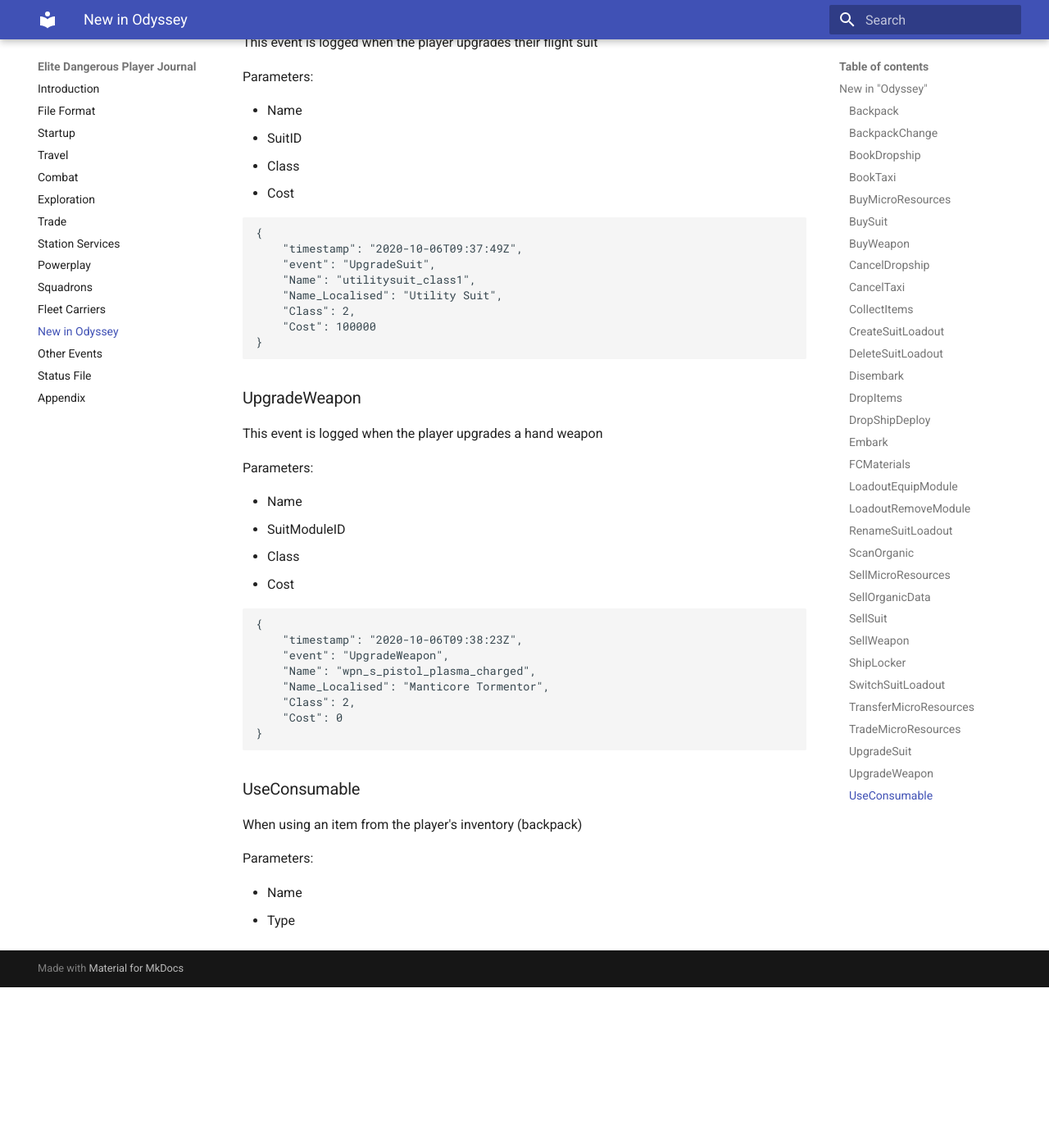
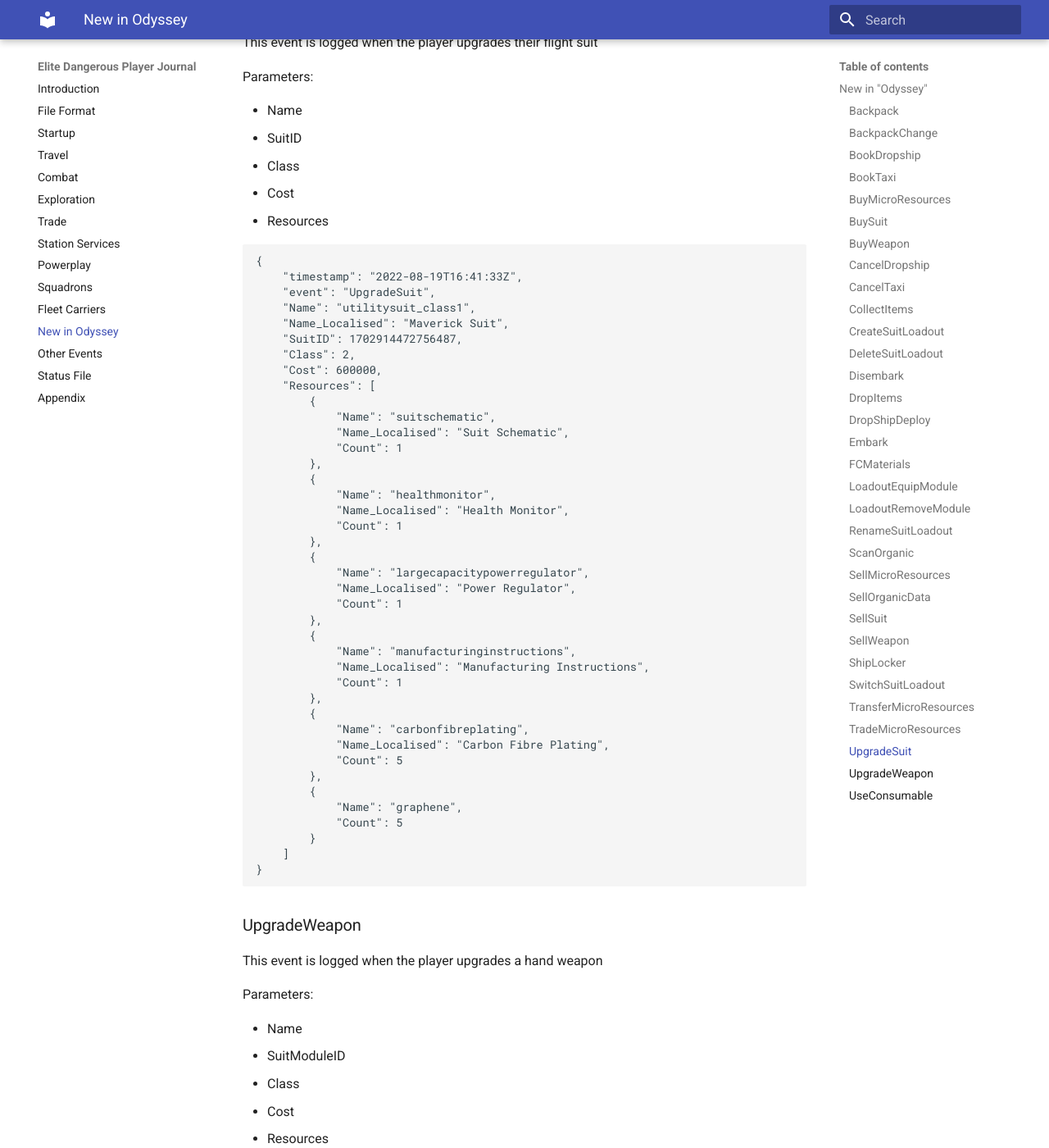
Before and after one commit to Lombra/elite-api-docs, an MkDocs documentation site: the page built from docs/New in Odyssey.md, in a window 1280 px wide and 1400 px high, scrolled down 15156 px. Shown: the whole window at 82% size. Built offline with MkDocs 1.6.1 and Material for MkDocs 9.7.7, drawn with Linux system fonts in a browser that asks for light colours; before the commit the page ends 16360 px from its top, so only the background shows below that; some of the changed text lies outside the part shown.

Commit message:
Parse journal manual v36

````diff
--- a/docs/New in Odyssey.md
+++ b/docs/New in Odyssey.md
@@ -657,16 +657,49 @@
 - SuitID
 - Class
 - Cost
+- Resources
 
 
 ```
 {
-	"timestamp": "2020-10-06T09:37:49Z",
+	"timestamp": "2022-08-19T16:41:33Z",
 	"event": "UpgradeSuit",
 	"Name": "utilitysuit_class1",
-	"Name_Localised": "Utility Suit",
+	"Name_Localised": "Maverick Suit",
+	"SuitID": 1702914472756487,
 	"Class": 2,
-	"Cost": 100000
+	"Cost": 600000,
+	"Resources": [
+		{
+			"Name": "suitschematic",
+			"Name_Localised": "Suit Schematic",
+			"Count": 1
+		},
+		{
+			"Name": "healthmonitor",
+			"Name_Localised": "Health Monitor",
+			"Count": 1
+		},
+		{
+			"Name": "largecapacitypowerregulator",
+			"Name_Localised": "Power Regulator",
+			"Count": 1
+		},
+		{
+			"Name": "manufacturinginstructions",
+			"Name_Localised": "Manufacturing Instructions",
+			"Count": 1
+		},
+		{
+			"Name": "carbonfibreplating",
+			"Name_Localised": "Carbon Fibre Plating",
+			"Count": 5
+		},
+		{
+			"Name": "graphene",
+			"Count": 5
+		}
+	]
 }
 ```
 
@@ -680,16 +713,44 @@
 - SuitModuleID
 - Class
 - Cost
+- Resources
 
 
 ```
 {
-	"timestamp": "2020-10-06T09:38:23Z",
+	"timestamp": "2022-08-19T16:58:18Z",
 	"event": "UpgradeWeapon",
-	"Name": "wpn_s_pistol_plasma_charged",
-	"Name_Localised": "Manticore Tormentor",
+	"Name": "wpn_m_assaultrifle_laser_fauto",
+	"Name_Localised": "TK Aphelion",
 	"Class": 2,
-	"Cost": 0
+	"SuitModuleID": 1681611765701131,
+	"Cost": 0,
+	"Resources": [
+		{
+			"Name": "weaponschematic",
+			"Name_Localised": "Weapon Schematic",
+			"Count": 1
+		},
+		{
+			"Name": "ionisedgas",
+			"Name_Localised": "Ionised Gas",
+			"Count": 1
+		},
+		{
+			"Name": "manufacturinginstructions",
+			"Name_Localised": "Manufacturing Instructions",
+			"Count": 1
+		},
+		{
+			"Name": "microelectrode",
+			"Count": 5
+		},
+		{
+			"Name": "opticalfibre",
+			"Name_Localised": "Optical Fibre",
+			"Count": 5
+		}
+	]
 }
 ```
 
````
Also changed, not shown: docs/Fleet Carriers.md (+3 -1 lines), docs/Station Services.md (+3 -0 lines), docs/Status File.md (+1 -0 lines), docs/index.md (+10 -0 lines).
